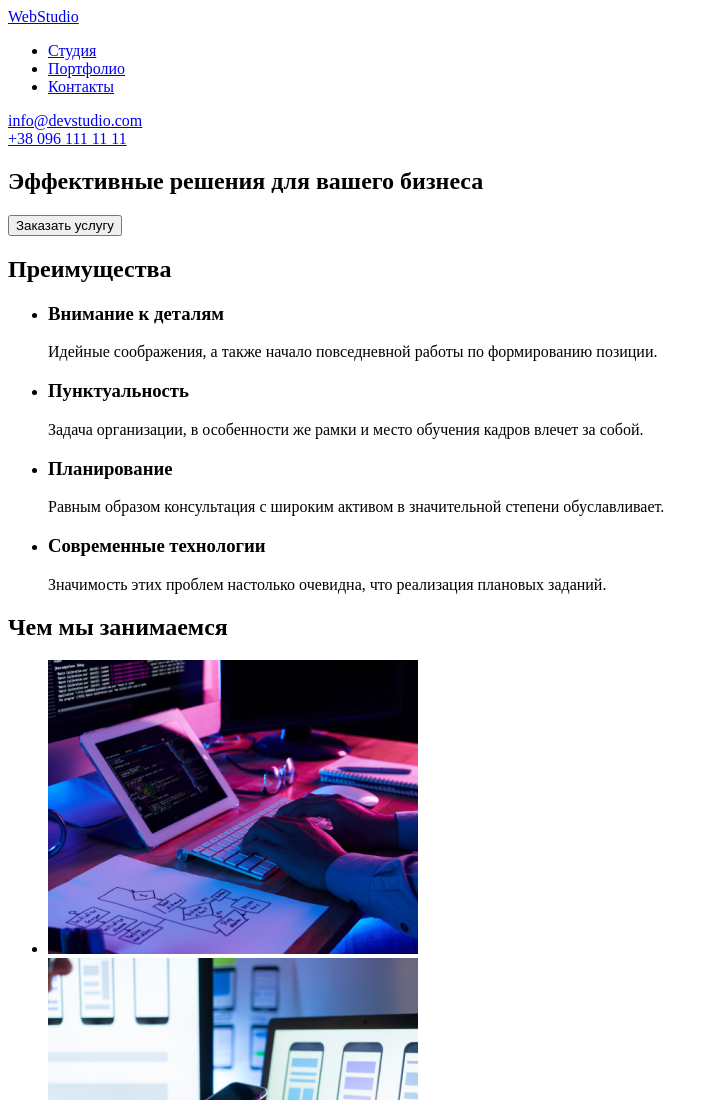
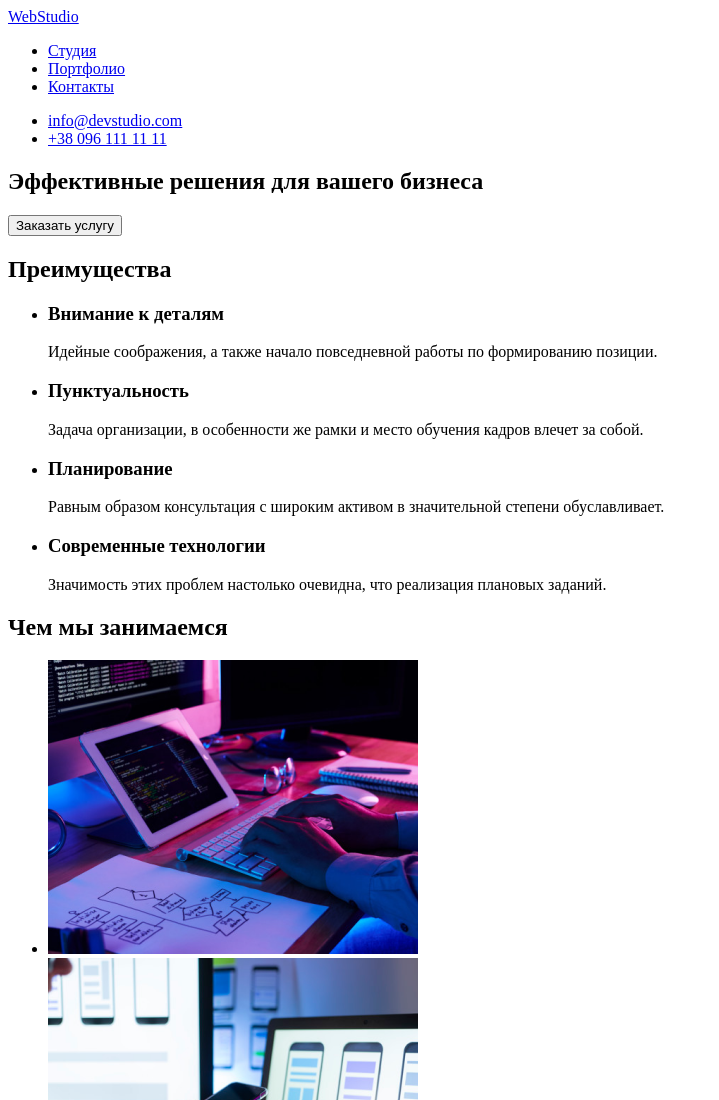
Before and after one commit to SvetlanaCh03/goit-markup-hw-01, a plain HTML site: page index.html in a window 1280 px wide. Shown: the top 1100 px of the page, without its empty margins (0-719 px from the left). Drawn offline with Linux system fonts and the light colour scheme.

Commit message:
chahged contact

```diff
--- a/index.html
+++ b/index.html
@@ -18,12 +18,10 @@
                 <li><a href="#">Контакты</a></li>
             </ul>
         </nav>
-        <div>
-            <a href="mailto:info@devstudio.com">info@devstudio.com</a>
-        </div>
-        <div>
-            <a href="tel:+380961111111">+38 096 111 11 11</a>
-        </div>
+        <ul>
+            <li><a href="mailto:info@devstudio.com">info@devstudio.com</a></li>
+            <li><a href="tel:+380961111111">+38 096 111 11 11</a></li>
+        </ul>
     </header>
     <main>
         <section class="title">
```
